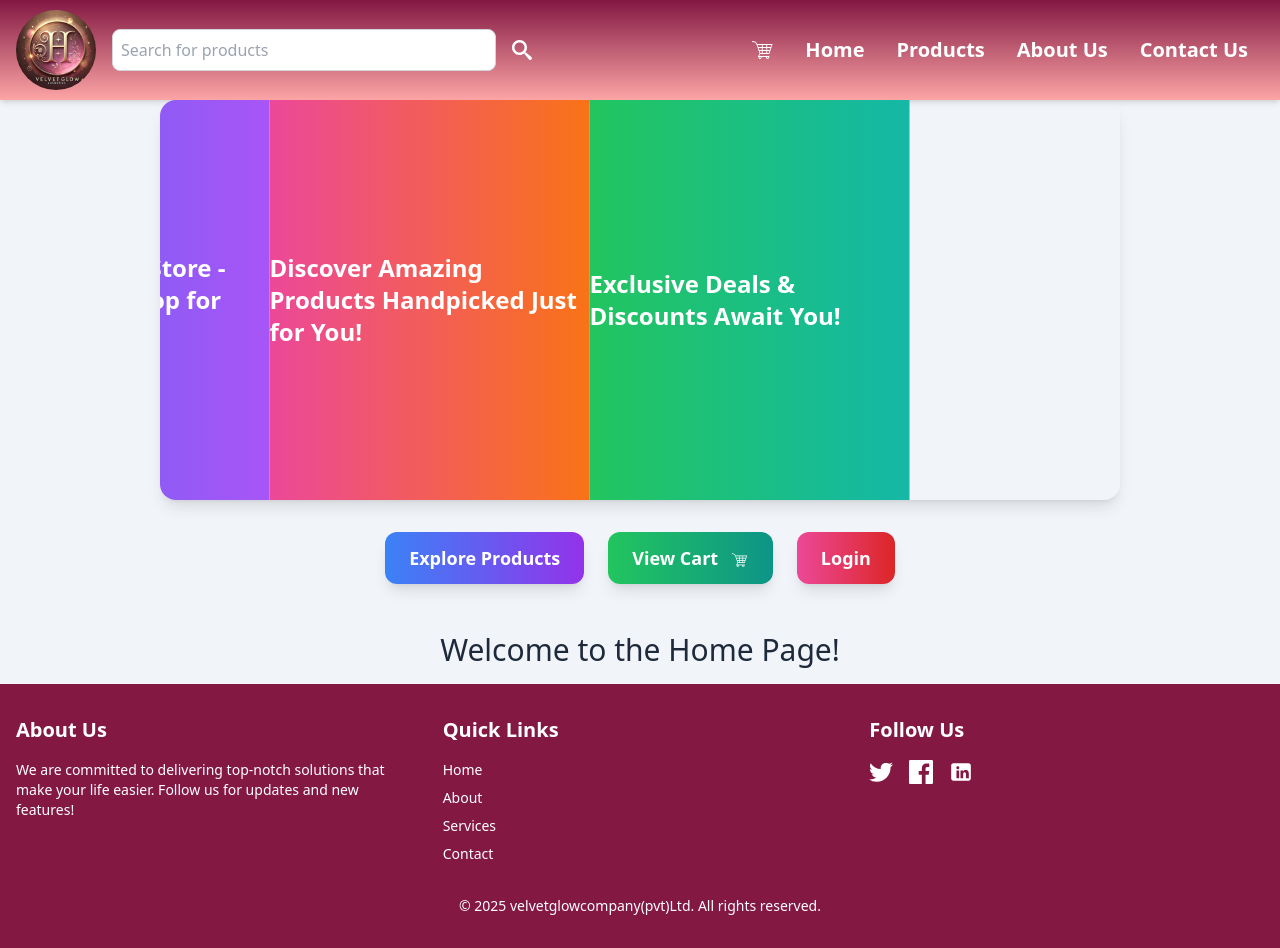
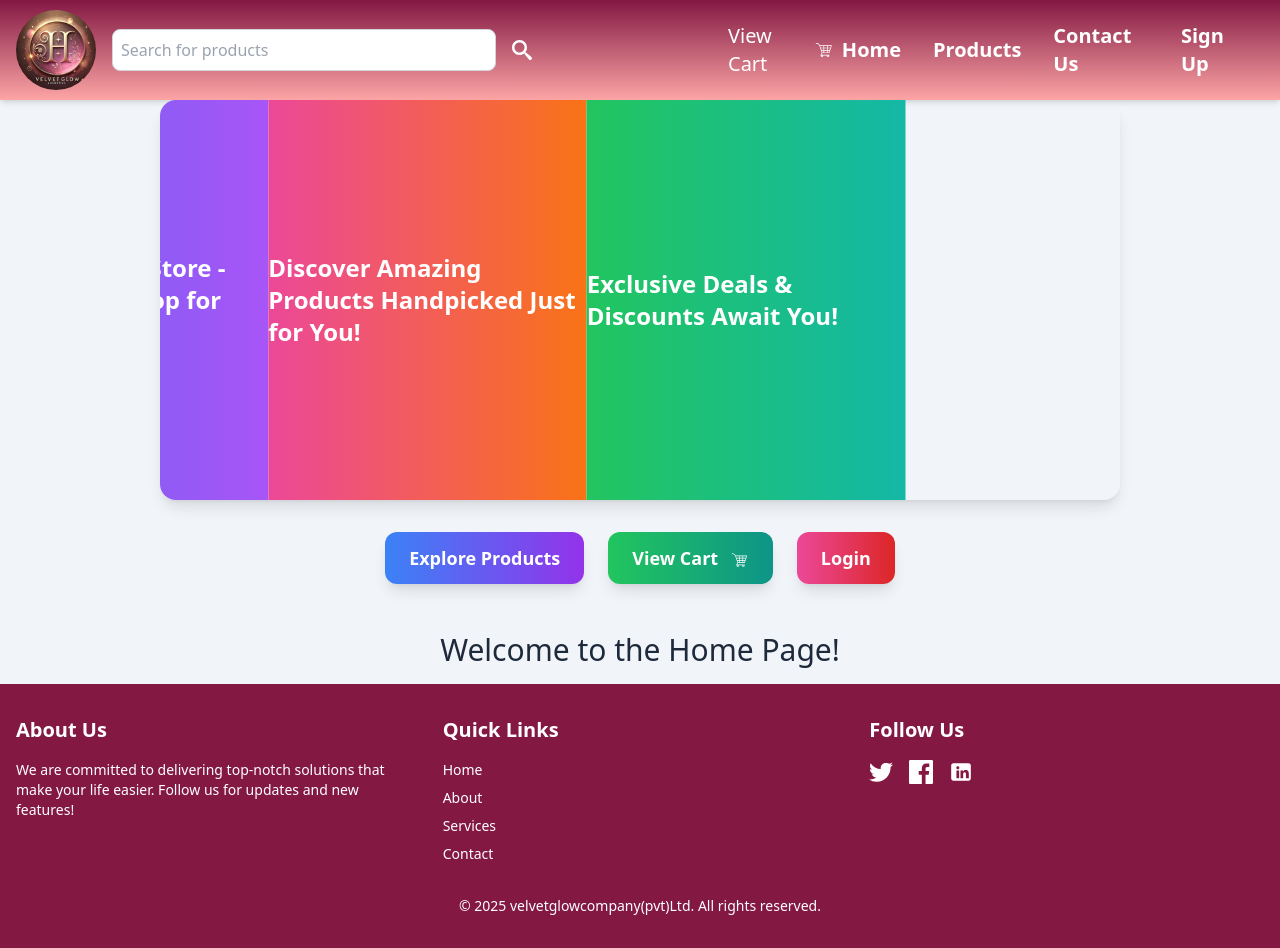
Before and after one commit to SKPHDeemantha/E-platformFrontend, a React (Vite) app: page / in a window 1280 px wide. Built offline with nearby package versions, Linux system fonts and the light colour scheme.

Commit message:
Refactor Header and Homepage components for improved styling and accessibility; update layout and enhance mobile responsiveness

```diff
--- a/src/components/Header.jsx
+++ b/src/components/Header.jsx
@@ -10,8 +10,12 @@ export default function Header() {
 
   return (
     <>
+
       {isSliderOpen && <NavSlider closeSlider={() => setIsSliderOpen(false)} />}
+
+
       <header className="bg-gradient-to-b from-pink-900 to-red-300 w-full h-[100px] flex justify-between items-center px-4 md:px-8 shadow-md relative">
+
 
         <img
           src="/company logo.jpg"
@@ -26,39 +30,69 @@ export default function Header() {
             placeholder="Search for products"
             className="rounded-lg p-2 w-full md:w-96 border border-gray-300 focus:outline-none focus:ring-2 focus:ring-accent"
           />
-          <Link className="p-2 text-xl text-white hover:text-pink-900"><ImSearch /> </Link>
+          <Link className="p-2 text-xl text-white hover:text-pink-900">
+            <ImSearch />
+          </Link>
         </div>
 
 
         <FiAlignJustify
           onClick={() => setIsSliderOpen(true)}
-          className="text-3xl cursor-pointer text-mycolor lg:hidden absolute right-4"
+          className="text-3xl cursor-pointer text-white lg:hidden absolute right-4"
         />
 
 
-        <div className="relative hidden lg:flex">
-          <Link className="p-2 text-2xl text-white hover:text-pink-900" to="/cart"><GiShoppingCart /> </Link>
-          <span className="absolute top-0 right-0 bg-red-500 text-white text-xs rounded-full px-1"></span>
+        <div className="relative hidden lg:flex items-center">
+          <Link
+            className="p-2 text-xl text-white hover:text-pink-900 hover:shadow-xl flex items-center"
+            to="/cart"
+          >
+            View Cart <GiShoppingCart className="ml-1" />
+          </Link>
+          <span className="absolute top-0 right-0 bg-red-500 text-white text-xs rounded-full px-1">
+
+          </span>
         </div>
 
 
-        <div className="hidden lg:flex space-x-8 items-center"><Link to="/"
-            className="text-white font-bold text-xl hover:border-b border-b-primary hover:text-accent">
-            Home</Link>
-          <Link to="/products"
-            className="text-white font-bold text-xl hover:border-b border-b-primary hover:text-accent">Products</Link>
+        <nav className="hidden lg:flex space-x-8 items-center">
+          <Link
+            to="/"
+            className="text-white font-bold text-xl hover:border-b border-primary hover:text-pink-900"
+          >
+            Home
+          </Link>
+          <Link
+            to="/products"
+            className="text-white font-bold text-xl hover:border-b border-primary hover:text-pink-900"
+          >
+            Products
+          </Link>
+          <Link
+            to="/contactus"
+            className="text-white font-bold text-xl hover:border-b border-primary hover:text-pink-900"
+          >
+            Contact Us
+          </Link>
+          <Link
+            to="/signup"
+            className="text-white font-bold text-xl hover:border-b border-primary hover:text-pink-900"
+          >
+            Sign Up
+          </Link>
+        </nav>
 
-          <Link to="/about" className="text-white font-bold text-xl hover:border-b border-b-primary hover:text-accent">
-          About Us</Link>
+        {/* Cart for Mobile Screens */}
+        <div className="relative lg:hidden">
+          <Link
+            className="p-2 text-2xl text-white hover:text-pink-900"
+            to="/cart"
+          >
+            <GiShoppingCart />
+          </Link>
+          <span className="absolute top-0 right-0 bg-red-500 text-white text-xs rounded-full px-1">
 
-          <Link to="/contactus"
-            className="text-white font-bold text-xl hover:border-b border-b-primary hover:text-accent" >
-            Contact Us </Link>
-        </div>
-
-        <div className="relative lg:hidden">
-          <Link className="p-2 text-2xl text-gray-700 hover:text-pink-900" to="/cart"><GiShoppingCart /></Link>
-          <span className="absolute top-0 right-0 bg-red-500 text-white text-xs rounded-full px-1"></span>
+          </span>
         </div>
       </header>
     </>
--- a/src/pages/Homepage.jsx
+++ b/src/pages/Homepage.jsx
@@ -31,8 +31,10 @@ export default function HomePage() {
     <div className="h-full flex items-center justify-center bg-gradient-to-r from-green-500 to-teal-500 text-white text-2xl font-bold">
       Exclusive Deals & Discounts Await You!
     </div>
+
   </Carousel>
 </div>
+
 
       {/* Button Navigation Section */}
       <div className="w-full py-8 flex justify-center space-x-6">
```
Lines whose indentation alone changed are shown as unchanged.
